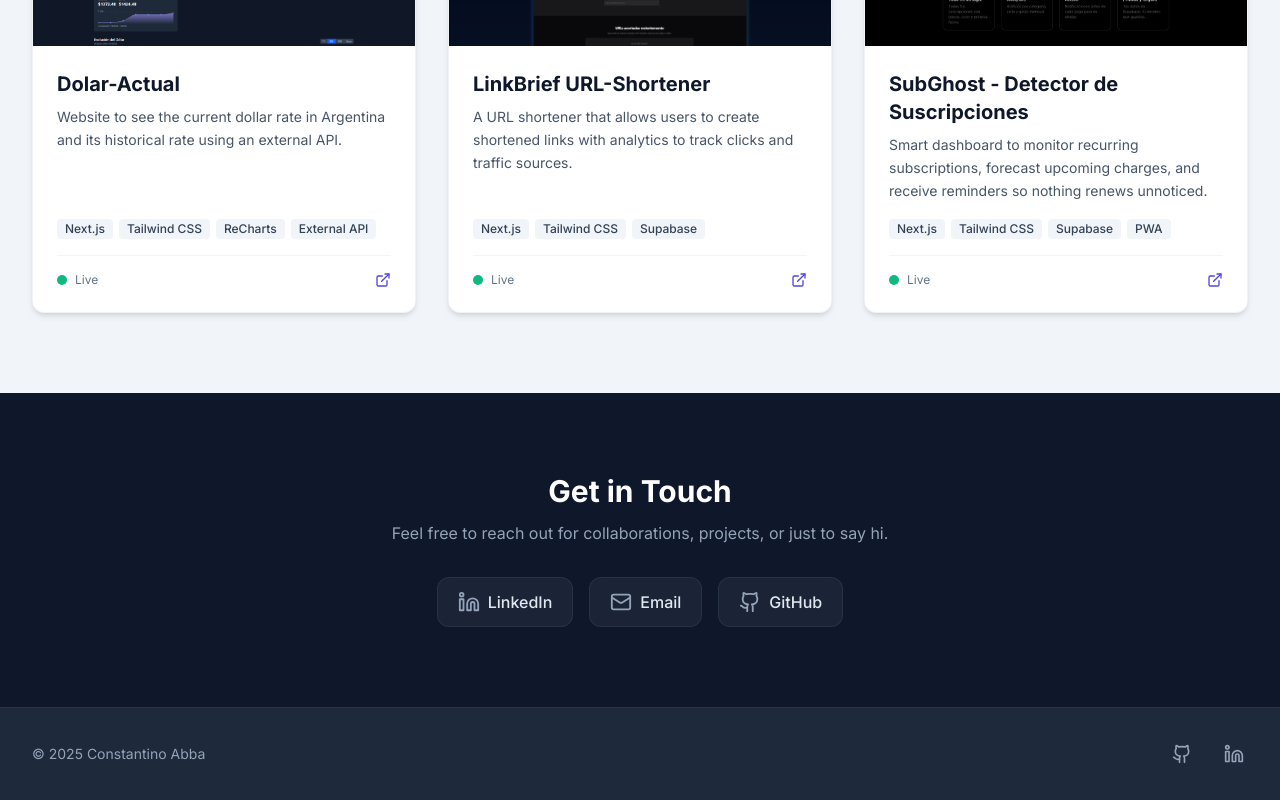
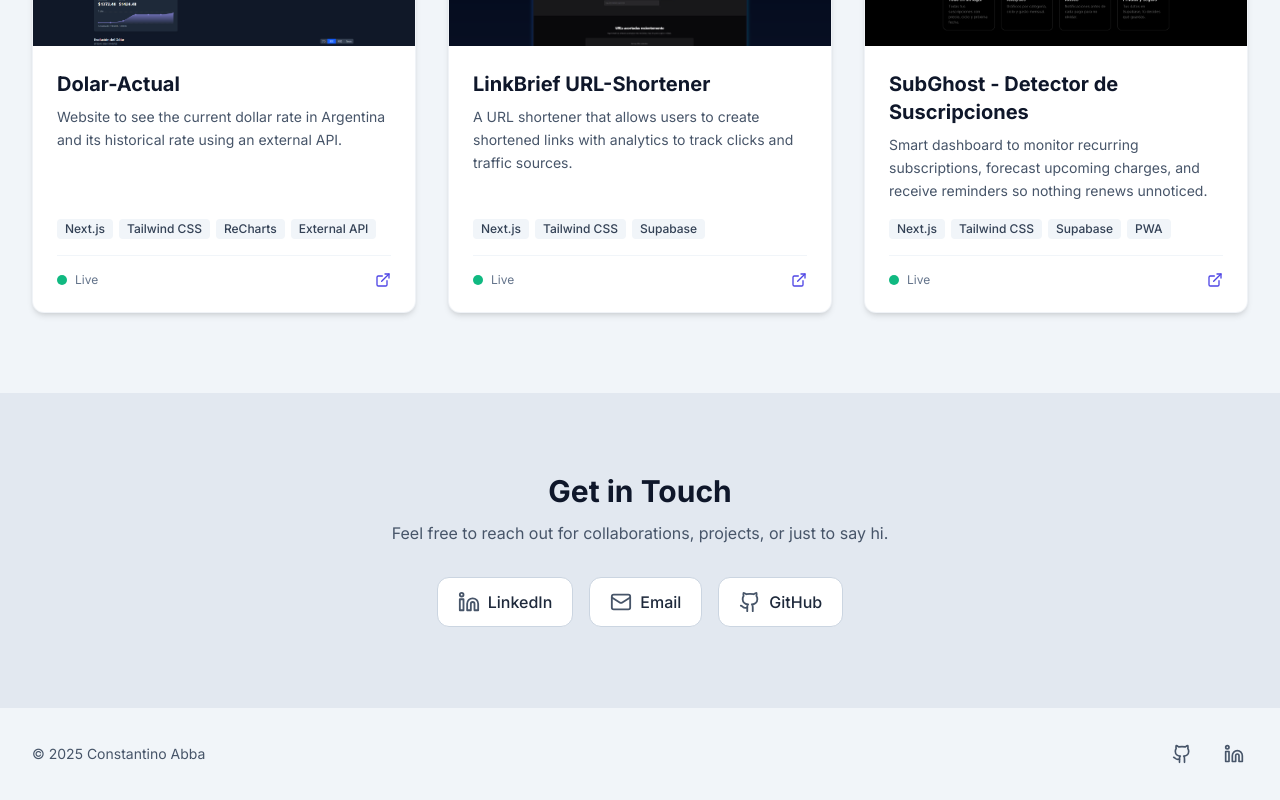
Before and after one commit to consbenjamin/portfolio, a Next.js app: page /en in a window 1280 px wide. Shown: the part 2604-3404 px from the top of the page. Built offline with nearby package versions, Linux system fonts and the light colour scheme.

Commit message:
fix: correct light/dark mode styling for footer and contact

```diff
--- a/app/globals.css
+++ b/app/globals.css
@@ -21,6 +21,7 @@
   }
 }
 
+html.dark,
 html[data-theme='dark'] {
   --foreground-rgb: 248, 250, 252;
   --background-start-rgb: 15, 23, 42;
--- a/app/layout.js
+++ b/app/layout.js
@@ -14,9 +14,21 @@ export const metadata = {
   icons: "/favicon.svg",
 };
 
+const themeScript = `
+  (function() {
+    const stored = localStorage.getItem('darkMode');
+    const prefersDark = window.matchMedia('(prefers-color-scheme: dark)').matches;
+    const isDark = stored !== null ? stored === 'true' : prefersDark;
+    document.documentElement.classList.toggle('dark', isDark);
+  })();
+`;
+
 export default function RootLayout({ children }) {
   return (
-    <html lang="es" className={inter.variable}>
+    <html lang="es" className={inter.variable} suppressHydrationWarning>
+      <head>
+        <script dangerouslySetInnerHTML={{ __html: themeScript }} />
+      </head>
       <body className="font-sans antialiased">
         {children}
         <Analytics />
--- a/components/Contact.js
+++ b/components/Contact.js
@@ -31,11 +31,11 @@ export default function Contact({ t }) {
     <section
       id="contact"
       ref={sectionRef}
-      className={`reveal bg-slate-900 dark:bg-slate-950 text-slate-200 py-20 px-6 ${visible ? "reveal-visible" : ""}`}
+      className={`reveal bg-slate-200 dark:bg-slate-950 text-slate-800 dark:text-slate-200 py-20 px-6 ${visible ? "reveal-visible" : ""}`}
     >
       <div className="max-w-2xl mx-auto flex flex-col items-center text-center">
-        <h2 className="text-2xl sm:text-3xl font-bold text-white mb-3">{t.title}</h2>
-        <p className="text-slate-400 mb-8 text-sm sm:text-base leading-relaxed">{t.description}</p>
+        <h2 className="text-2xl sm:text-3xl font-bold text-slate-900 dark:text-white mb-3">{t.title}</h2>
+        <p className="text-slate-600 dark:text-slate-400 mb-8 text-sm sm:text-base leading-relaxed">{t.description}</p>
         <div className="flex gap-4 flex-wrap justify-center">
           {contactLinks.map((link) => (
             <Link
@@ -43,9 +43,9 @@ export default function Contact({ t }) {
               href={link.href}
               target="_blank"
               rel="noopener noreferrer"
-              className="group flex items-center gap-2 px-5 py-3 rounded-xl bg-slate-800/80 hover:bg-slate-700/80 border border-slate-700/50 hover:border-indigo-500/50 text-slate-200 hover:text-white transition-all duration-300 hover:-translate-y-0.5 hover:shadow-lg hover:shadow-indigo-500/10"
+              className="group flex items-center gap-2 px-5 py-3 rounded-xl bg-white dark:bg-slate-800/80 hover:bg-slate-100 dark:hover:bg-slate-700/80 border border-slate-300 dark:border-slate-700/50 hover:border-indigo-500/50 text-slate-800 dark:text-slate-200 hover:text-slate-900 dark:hover:text-white transition-all duration-300 hover:-translate-y-0.5 hover:shadow-lg hover:shadow-indigo-500/10"
             >
-              <link.icon size={22} className="text-slate-400 group-hover:text-indigo-400 transition-colors" />
+              <link.icon size={22} className="text-slate-600 dark:text-slate-400 group-hover:text-indigo-600 dark:group-hover:text-indigo-400 transition-colors" />
               <span className="font-medium text-sm sm:text-base">{link.name}</span>
             </Link>
           ))}
--- a/components/Footer.js
+++ b/components/Footer.js
@@ -2,10 +2,10 @@ import { Github, Linkedin } from "lucide-react";
 
 export default function Footer() {
   return (
-    <footer className="bg-slate-800 dark:bg-slate-950 text-slate-300 py-8 border-t border-slate-700/50">
+    <footer className="bg-slate-100 dark:bg-slate-950 text-slate-600 dark:text-slate-400 py-8 border-t border-slate-200 dark:border-slate-800">
       <div className="max-w-7xl mx-auto px-4 sm:px-6 lg:px-8">
         <div className="flex flex-col md:flex-row justify-between items-center gap-4">
-          <p className="text-sm text-slate-400">
+          <p className="text-sm text-slate-600 dark:text-slate-400">
             &copy; {new Date().getFullYear()} Constantino Abba
           </p>
           <div className="flex gap-6">
@@ -13,7 +13,7 @@ export default function Footer() {
               href="https://github.com/consbenjamin"
               target="_blank"
               rel="noopener noreferrer"
-              className="text-slate-400 hover:text-indigo-400 transition-colors p-1 rounded-lg hover:bg-slate-700/50"
+              className="text-slate-600 dark:text-slate-400 hover:text-indigo-600 dark:hover:text-indigo-400 transition-colors p-1 rounded-lg hover:bg-slate-200 dark:hover:bg-slate-800/50"
               aria-label="GitHub"
             >
               <Github className="w-5 h-5" />
@@ -22,7 +22,7 @@ export default function Footer() {
               href="https://www.linkedin.com/in/constantinoabba/"
               target="_blank"
               rel="noopener noreferrer"
-              className="text-slate-400 hover:text-indigo-400 transition-colors p-1 rounded-lg hover:bg-slate-700/50"
+              className="text-slate-600 dark:text-slate-400 hover:text-indigo-600 dark:hover:text-indigo-400 transition-colors p-1 rounded-lg hover:bg-slate-200 dark:hover:bg-slate-800/50"
               aria-label="LinkedIn"
             >
               <Linkedin className="w-5 h-5" />
```
